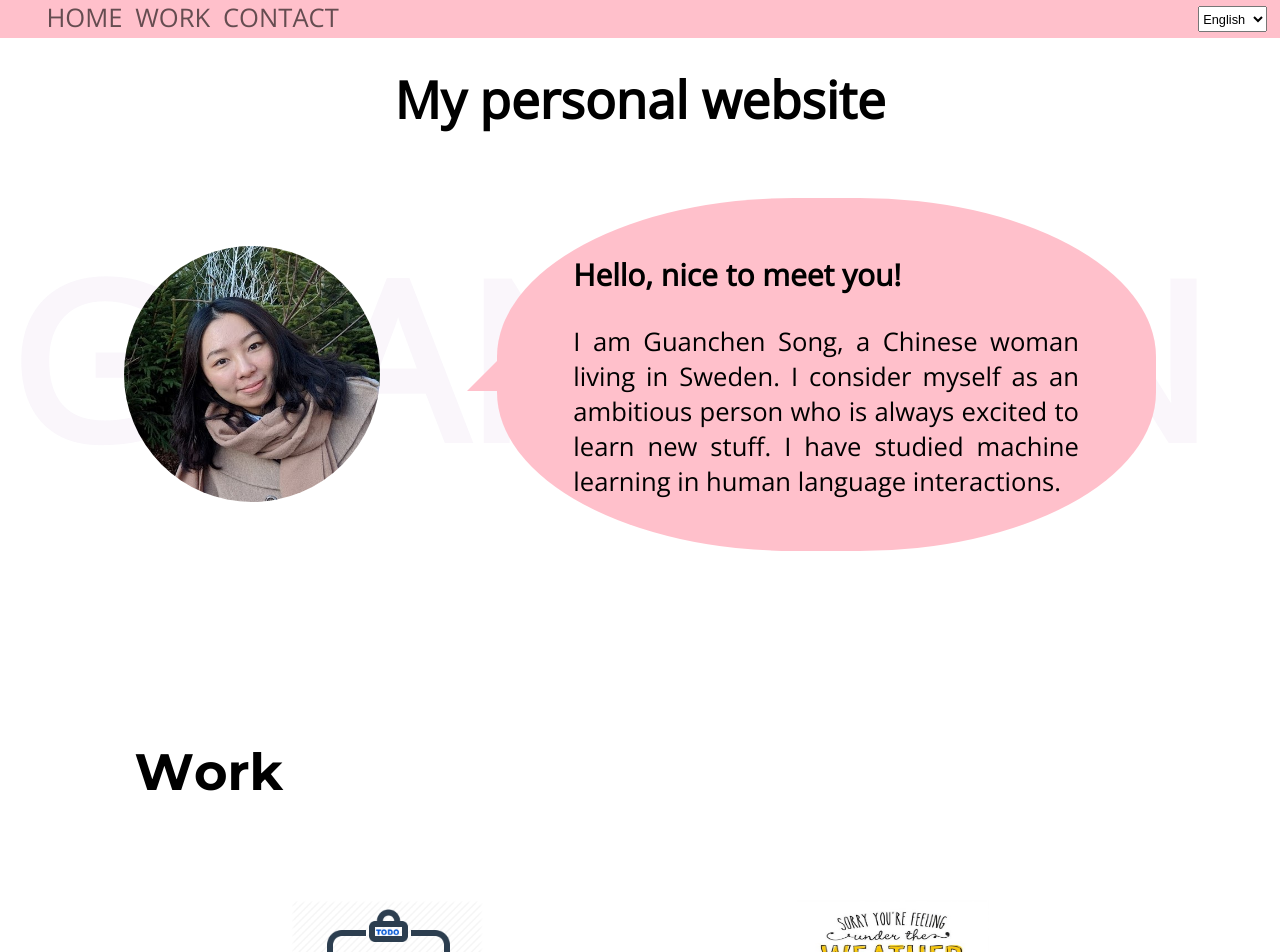
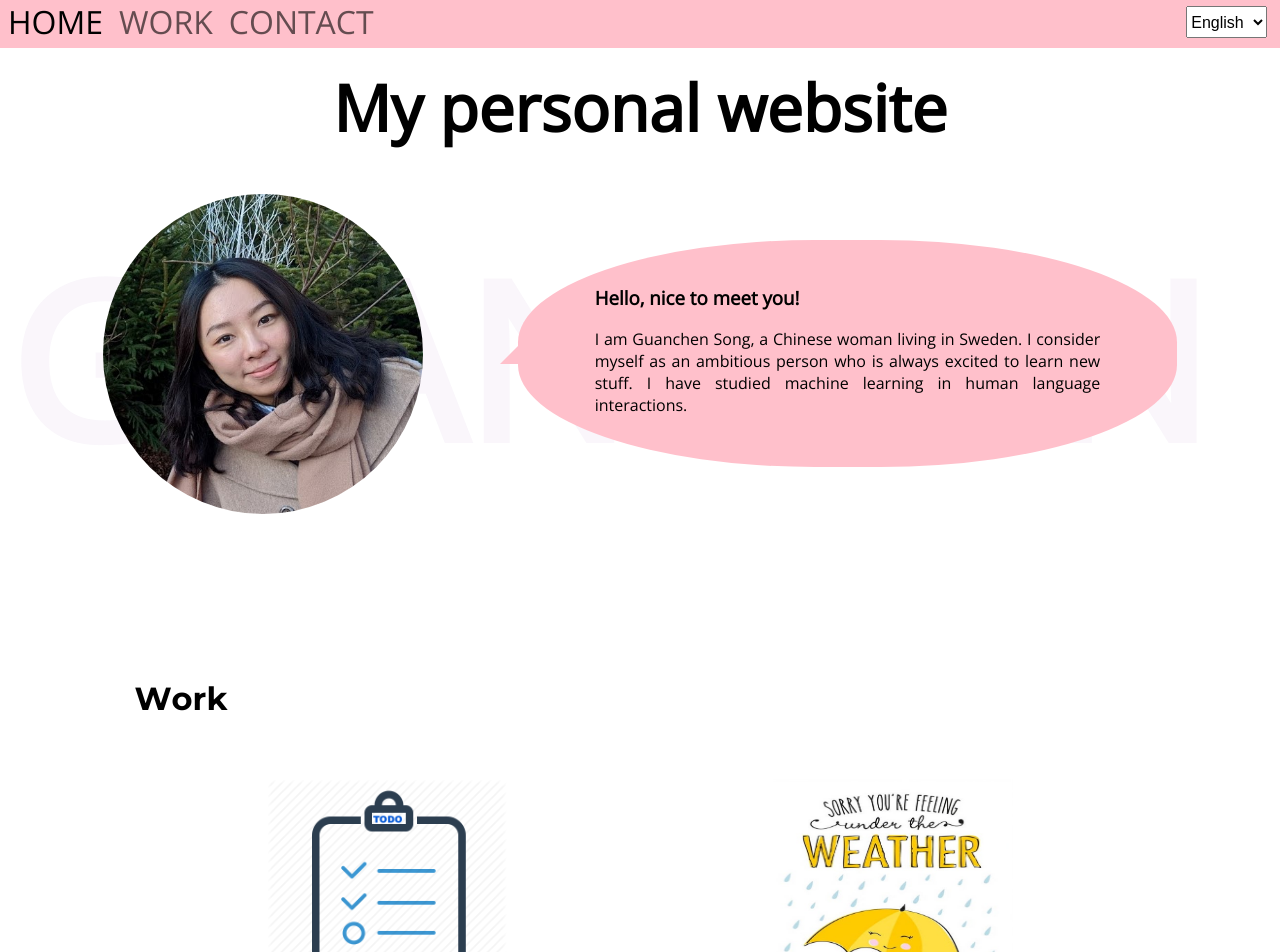
Before and after one commit to guanchen18/personal-website-react, a React (Create React App) app: page / in a window 1280 px wide. Shown: the top 952 px of the page. Built offline with nearby package versions, Linux system fonts and the light colour scheme.

Commit message:
Improve readability

```diff
--- a/src/App.css
+++ b/src/App.css
@@ -1,7 +1,6 @@
 @import url('https://fonts.googleapis.com/css?family=Montserrat:700|Open+Sans&display=swap');
 
 body{
-  font-size: 2vw;
   background: white;
   font-family: 'Open Sans', sans-serif;
   overflow-x: hidden;
@@ -22,42 +21,42 @@ body{
 
 .Header {
   color: black;
-  font-size: 2vw;
-  margin: 5vw;
+  font-size: 2rem;
+  margin-top: 5vw;
 }
 
 select {
   right: 1vw;
   top: 0.5vw;
-  height: 2vw;
-  font-size: 1vw;
-  max-width: 100%;
+  height: 2rem;
+  font-size: 1rem;
   z-index: 101;
   position:fixed;
 }
 
 nav{
   background-color: pink;
-  height: 3vw;
+  height: 3rem;
+  left: 0;
   top: 0;
-  left: 0;
   position:fixed;
   text-align: left;
   width: 100%;
   z-index: 100;
 }
 nav ul{
-  margin-left: 0;
-  margin-top: 0;
+  padding: 0;
+  margin: 0;
 }
 nav li{
+  cursor: pointer;
   display: inline-block;
-  cursor: pointer;
+  font-size: 2rem;
 }
 nav li .link{
   color: black;
   opacity: 0.6;
-  padding: 0.5vw;
+  padding: 0.5rem;
   transition: all 0.3s ease-in-out;
   -webkit-transition: all 0.3s ease-in-out;
   -moz-transition: all 0.3s ease-in-out;
@@ -67,20 +66,16 @@ nav li .link{
 nav li .link:hover{
   opacity: 1;
 }
-nav select{
-  text-align: right;
-}
 
 .flex-container {
   display: flex;
   /* Flex properties */
   align-items: center;
   justify-content: space-evenly;
-  /* Others properties */
 }
 .flex-container img{
   border-radius: 50%;
-  height: 20vw;
+  height: 20rem;
 }
 .flex-text {
   max-inline-size: 40%;
@@ -123,8 +118,8 @@ nav select{
   /* grid-gap: 2em; */
 }
 .project img{
-  height: 15vw;
-  width: 15vw;
+  height: 15rem;
+  width: 15rem;
 }
 .project p{
   max-inline-size: 90%;
```
